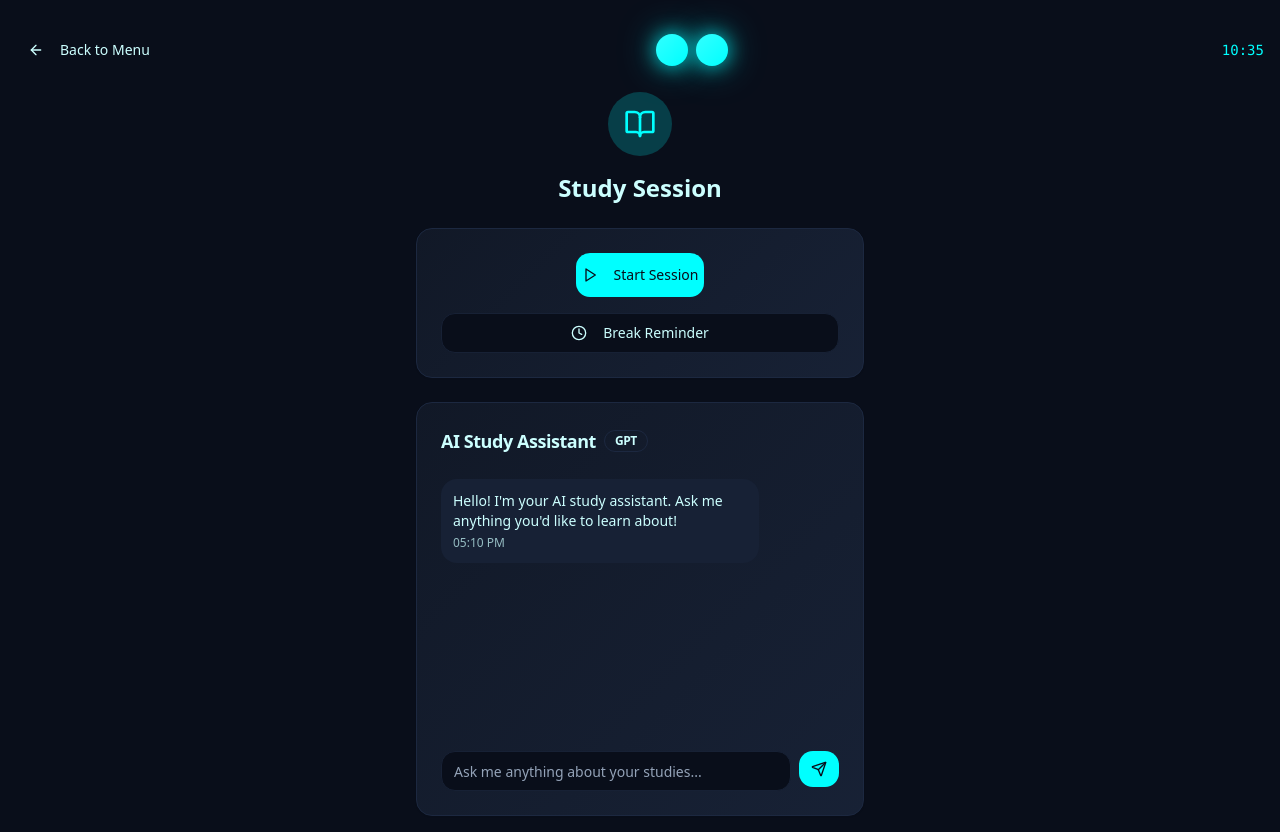
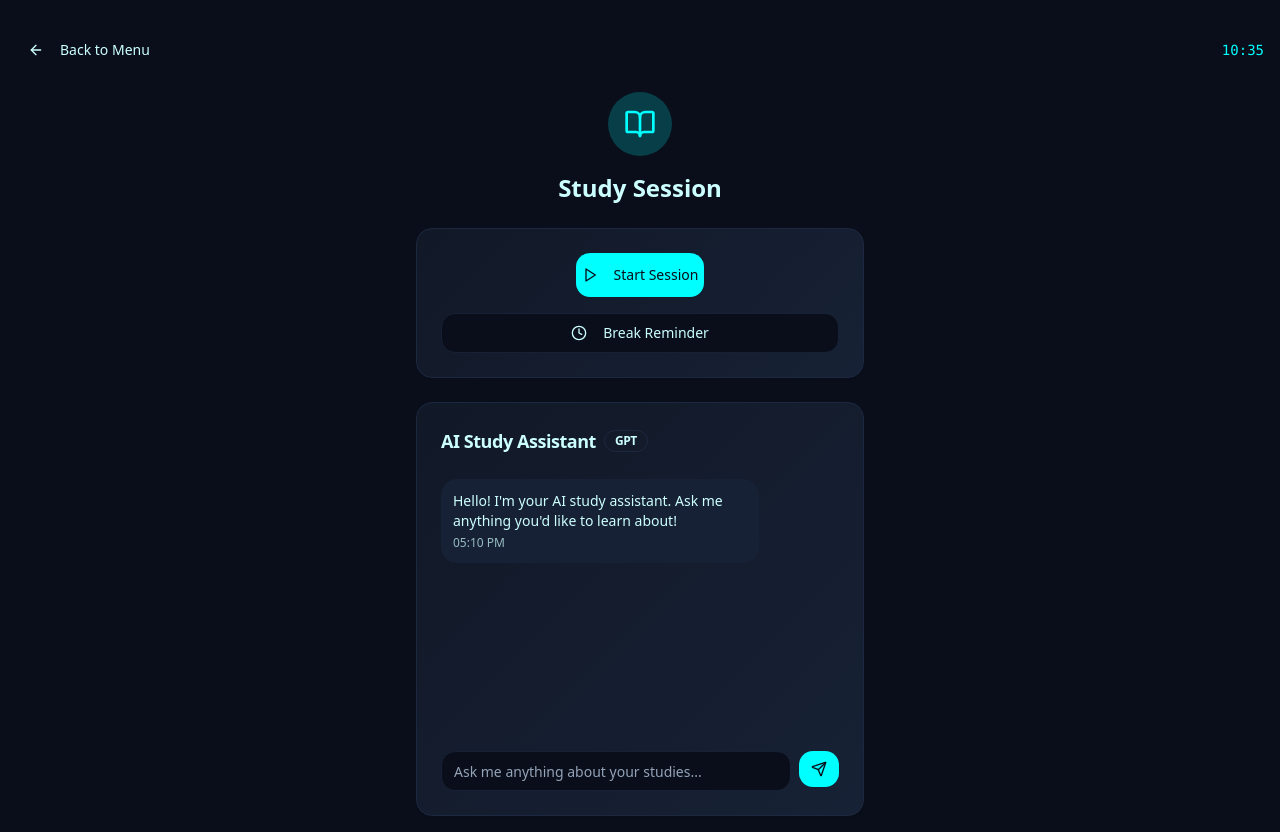
Before and after one commit to ilovemyselfonly320-commits/asr-home-guardian, a React (Vite) app: page / in a window 1280 px wide. Both pictures are taken after a click on the button 565 px from the left and 366 px from the top of the page. Built offline with nearby package versions, Linux system fonts and the light colour scheme; the HTML template or start-up script is replaced by a standard one.

Commit message:
Remove study timer

```diff
--- a/src/components/StudyMode.tsx
+++ b/src/components/StudyMode.tsx
@@ -112,10 +112,6 @@ export const StudyMode = ({ onBack }: StudyModeProps) => {
           <ArrowLeft className="w-4 h-4 mr-2" />
           Back to Menu
         </Button>
-        <div className="flex items-center gap-2">
-          <div className="w-8 h-8 bg-primary rounded-full robot-eye robot-eyes" />
-          <div className="w-8 h-8 bg-primary rounded-full robot-eye robot-eyes" />
-        </div>
         <div className="text-sm text-primary font-mono">10:35</div>
       </div>
 
```
